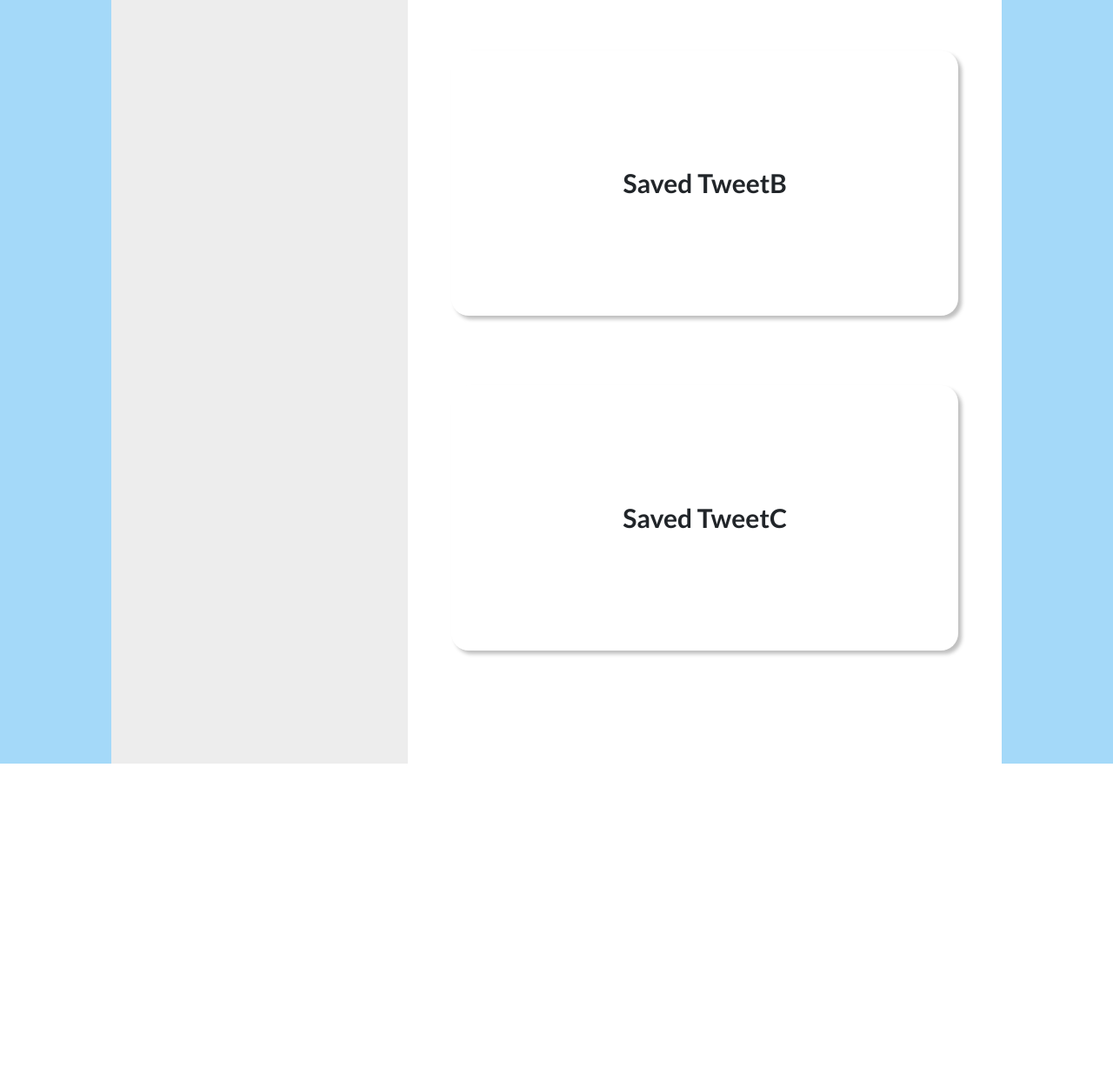
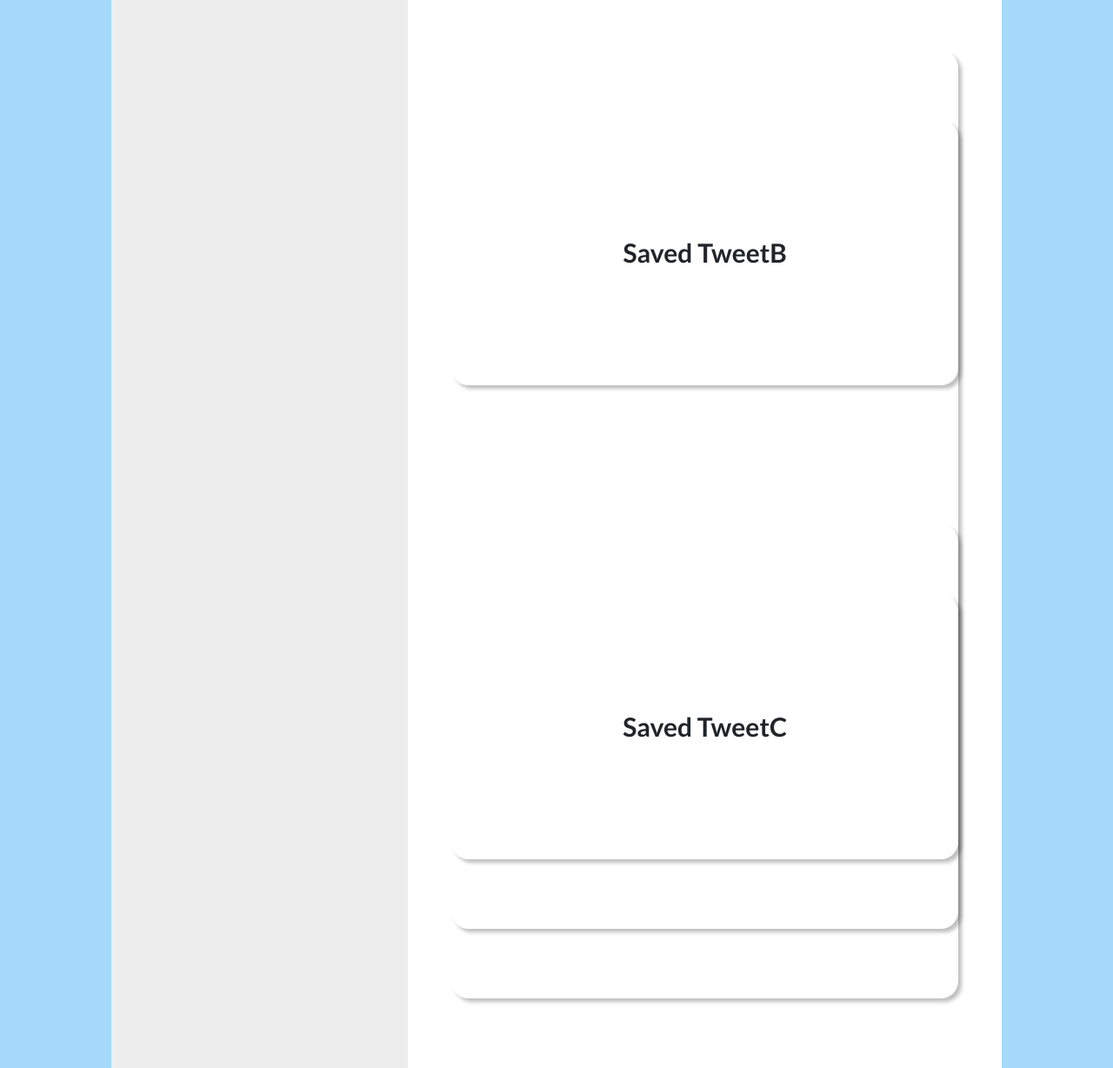
Before and after one commit to hngi/Team-NEMESIS, a Python web app: template users/templates/users/dashboard.html in a window 1280 px wide. Shown: the part 457-1685 px from the top of the page at 87% size. Before the commit the page ends 1335 px from the top, so only its background shows below. Run offline with Jinja, Linux system fonts and the light colour scheme; the template is opened without the code that fills it, so the values that code supplies are empty; some libraries are stand-ins or nearby versions.

Commit message:
update dashboard.html

```diff
--- a/users/templates/users/dashboard.html
+++ b/users/templates/users/dashboard.html
@@ -15,6 +15,7 @@
     />
 
     <link rel="stylesheet" href="/users/static/users/css/dashboard.css" />
+    <link rel="stylesheet" href="../../static/users/css/dashboard.css" />
   </head>
   <body>
     <div class="container">
@@ -31,11 +32,13 @@
             </div>
           </div>
           <div class="card text-center">
+          <div class="card">
             <div class="card-body">
               Saved TweetB
             </div>
           </div>
           <div class="card text-center">
+          <div class="card">
             <div class="card-body">
               Saved TweetC
             </div>
```
